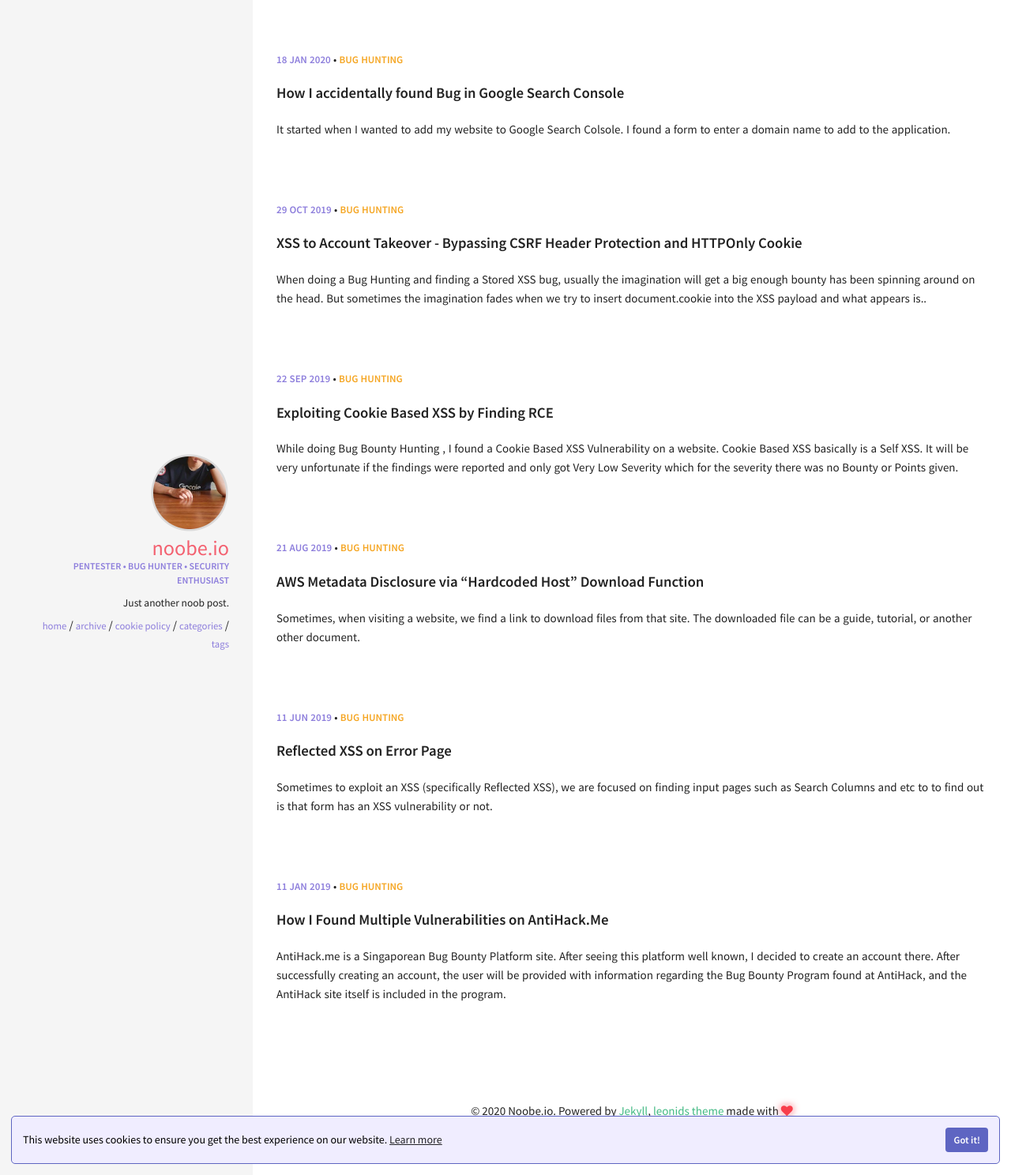
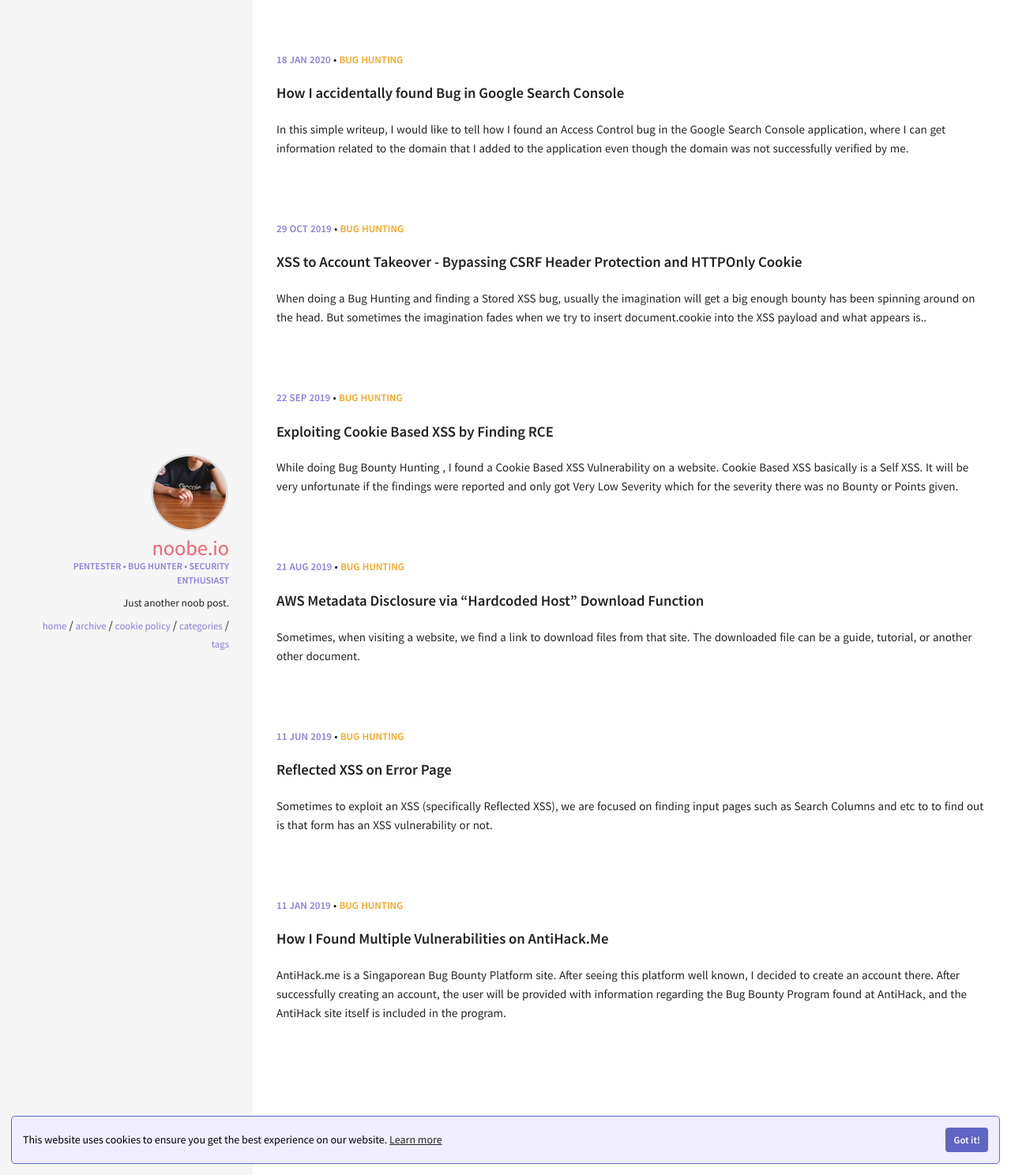
Before and after one commit to noobeio/noobe.github.io, a Jekyll site: the page built from index.html, in a window 1280 px wide. Shown: the whole page at 79% size. Built offline with Jekyll 4.4.1, drawn with Linux system fonts in a browser that asks for light colours.

Commit message:
Update Post

```diff
--- a/_posts/2020-01-18-how-i-found-bug-google-search-console.md
+++ b/_posts/2020-01-18-how-i-found-bug-google-search-console.md
@@ -1,7 +1,7 @@
 ---
 layout: post
 title: How I accidentally found Bug in Google Search Console
-excerpt: "It started when I wanted to add my website to Google Search Colsole. I found a form to enter a domain name to add to the application."
+excerpt: "In this simple writeup, I would like to tell how I found an Access Control bug in the Google Search Console application, where I can get information related to the domain that I added to the application even though the domain was not successfully verified by me."
 tags: [bug hunting, hacking, google, broken access control]
 categories: [bug hunting]
 comments: true
```
